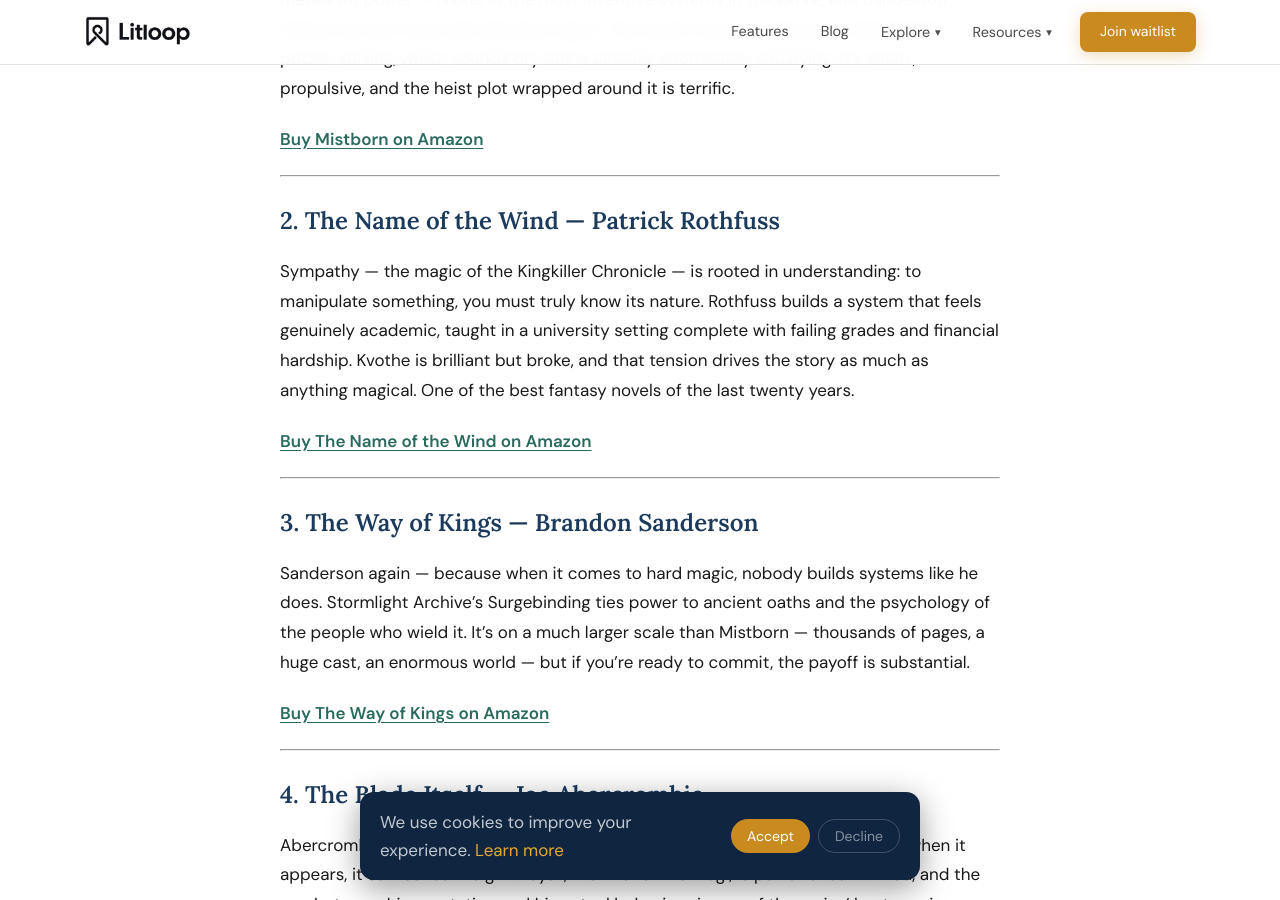
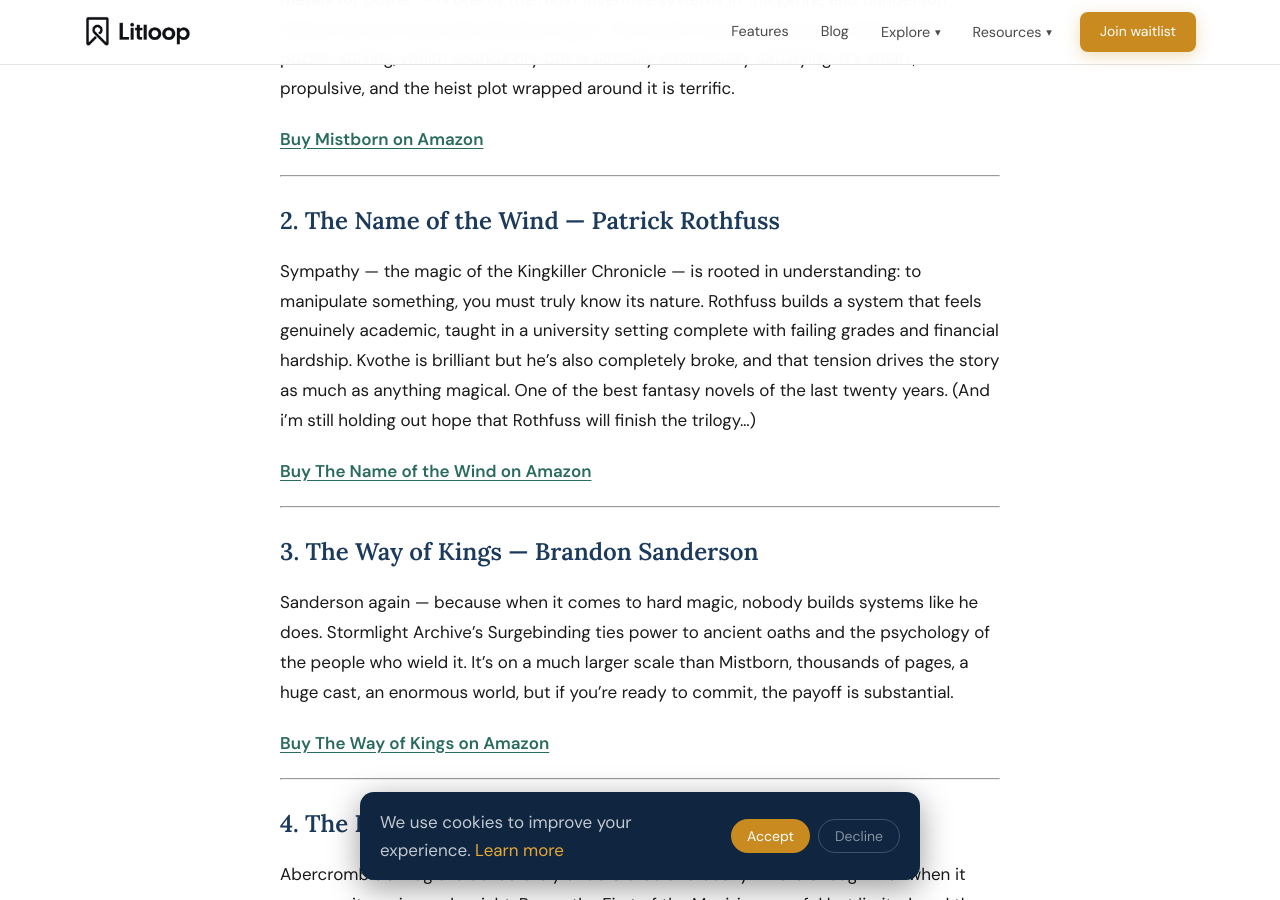
Before and after one commit to bluxon92-bit/litloop-site, a Jekyll site: the page built from _posts/2026-04-20-fantasy-books-about-magic.md, in a window 1280 px wide and 900 px high, scrolled down 1484 px. Built offline with Jekyll 4.4.1, drawn with Linux system fonts in a browser that asks for light colours.

Commit message:
Published a

```diff
--- a/_posts/2026-04-18-fantasy-books-about-magic.md
+++ b/_posts/2026-04-20-fantasy-books-about-magic.md
@@ -24,7 +24,8 @@
 
 ### 1. Mistborn: The Final Empire — Brandon Sanderson
 
-If you want magic that makes logical sense, start here. Allomancy — the ability to burn metals for power — is one of the most inventive systems in the genre, and Sanderson follows his own rules with absolute rigour. The result is action sequences that feel like puzzle-solving, which sounds dry but is actually enormously satisfying. It's smart, propulsive, and the heist plot wrapped around it is terrific.
+If you want magic that makes logical sense, start here. Allomancy — the ability to burn metals for power — is one of the most inventive systems in the genre, and Sanderson follows his own rules with absolute rigour.
+The result is action sequences that feel like puzzle-solving, which sounds dry but is actually enormously satisfying. It's smart, propulsive, and the heist plot wrapped around it is terrific.
 
 [**Buy Mistborn on Amazon**](https://amzn.to/4bYZSMp)
 
@@ -32,7 +33,8 @@
 
 ### 2. The Name of the Wind — Patrick Rothfuss
 
-Sympathy — the magic of the Kingkiller Chronicle — is rooted in understanding: to manipulate something, you must truly know its nature. Rothfuss builds a system that feels genuinely academic, taught in a university setting complete with failing grades and financial hardship. Kvothe is brilliant but broke, and that tension drives the story as much as anything magical. One of the best fantasy novels of the last twenty years.
+Sympathy — the magic of the Kingkiller Chronicle — is rooted in understanding: to manipulate something, you must truly know its nature. Rothfuss builds a system that feels genuinely academic, taught in a university setting complete with failing grades and financial hardship.
+Kvothe is brilliant but he's also completely broke, and that tension drives the story as much as anything magical. One of the best fantasy novels of the last twenty years. (And i'm still holding out hope that Rothfuss will finish the trilogy...)
 
 [**Buy The Name of the Wind on Amazon**](https://amzn.to/4t9416k)
 
@@ -40,7 +42,7 @@
 
 ### 3. The Way of Kings — Brandon Sanderson
 
-Sanderson again — because when it comes to hard magic, nobody builds systems like he does. Stormlight Archive's Surgebinding ties power to ancient oaths and the psychology of the people who wield it. It's on a much larger scale than Mistborn — thousands of pages, a huge cast, an enormous world — but if you're ready to commit, the payoff is substantial.
+Sanderson again — because when it comes to hard magic, nobody builds systems like he does. Stormlight Archive's Surgebinding ties power to ancient oaths and the psychology of the people who wield it. It's on a much larger scale than Mistborn, thousands of pages, a huge cast, an enormous world, but if you're ready to commit, the payoff is substantial.
 
 [**Buy The Way of Kings on Amazon**](https://amzn.to/3PCIrsf)
 
```
